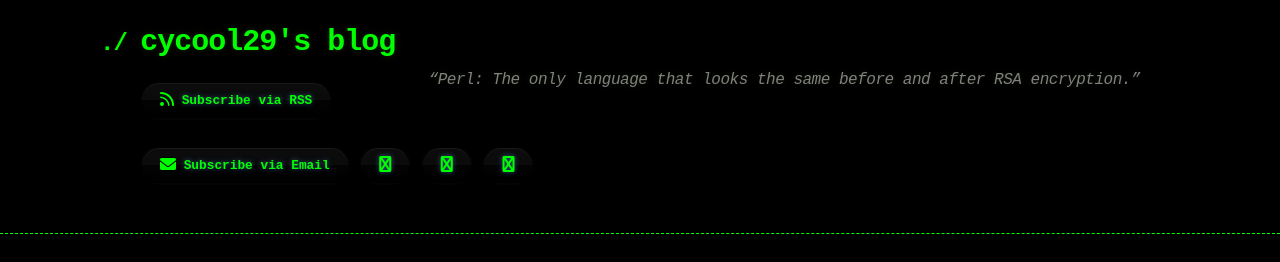
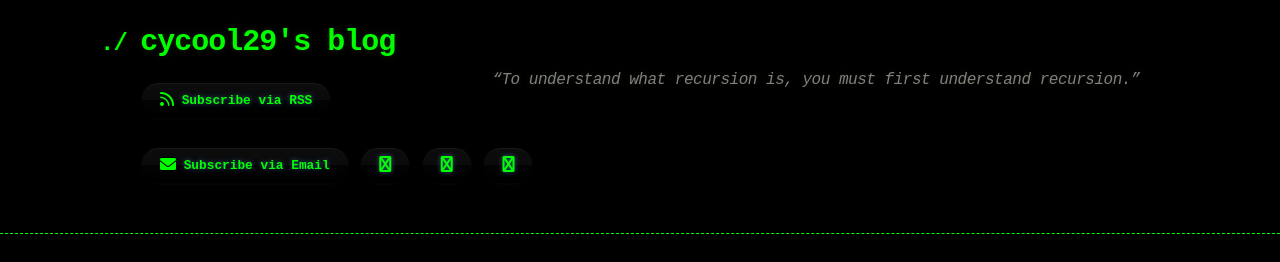
Before and after one commit to cycool29/cycool29.github.io, a Jekyll site: the page built from index.md, in a window 1280 px wide and 900 px high. Shown: the top 262 px of the window. Built offline with Jekyll 4.4.1, drawn with Linux system fonts in a browser that asks for light colours; a style sheet for code colours, icons or effects is not loaded.

Commit message:
Update quotes

```diff
--- a/_config.yml
+++ b/_config.yml
@@ -1,5 +1,5 @@
 title: cycool29's blog
-description: "“Perl: The only language that looks the same before and after RSA encryption.” "
+description: "“To understand what recursion is, you must first understand recursion.” "
 bio: A high school student. Intermediate in Python, Git, Bash. Learning JavaScript. He/Him. "
 author: cycool29
 url: https://cycool29.github.io
```
